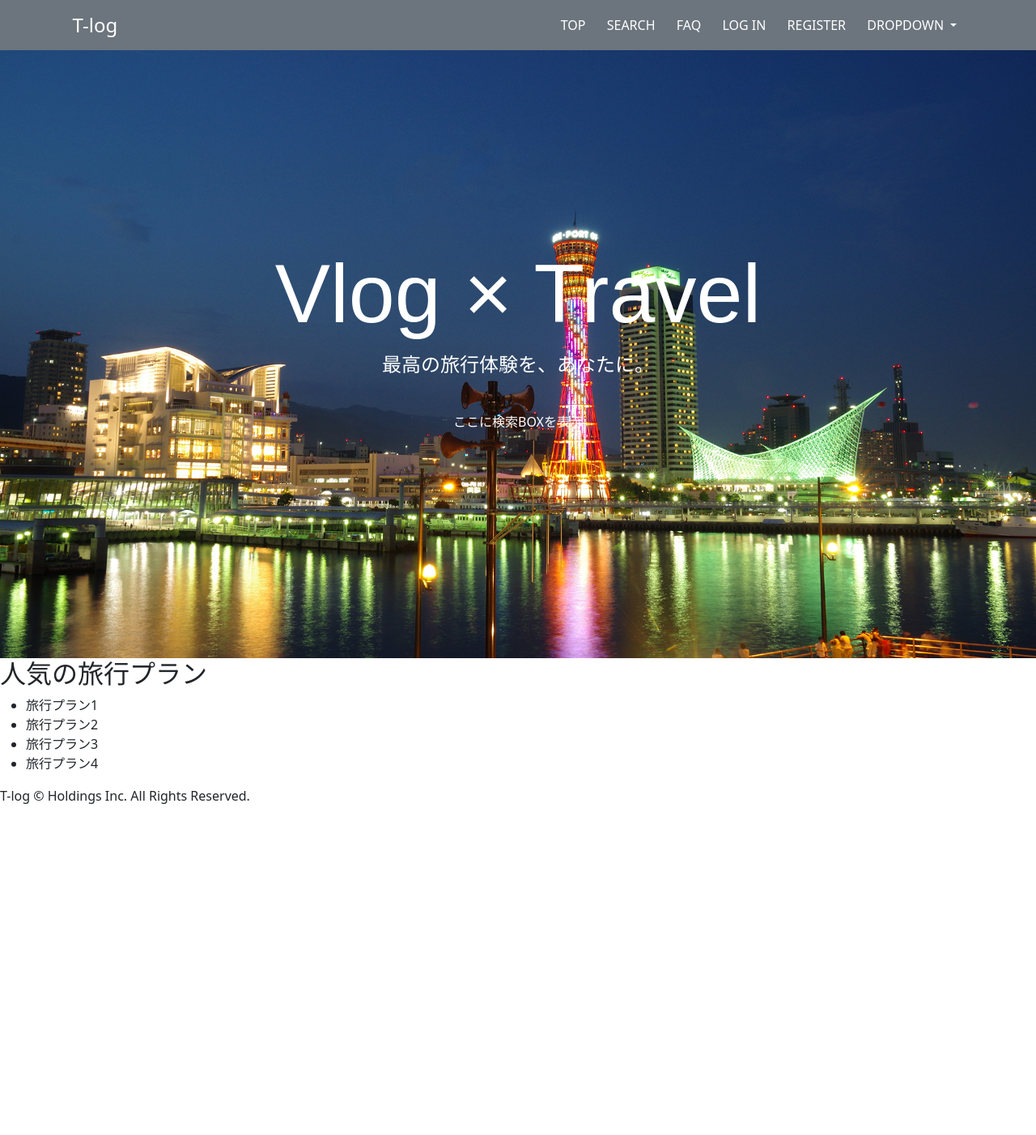
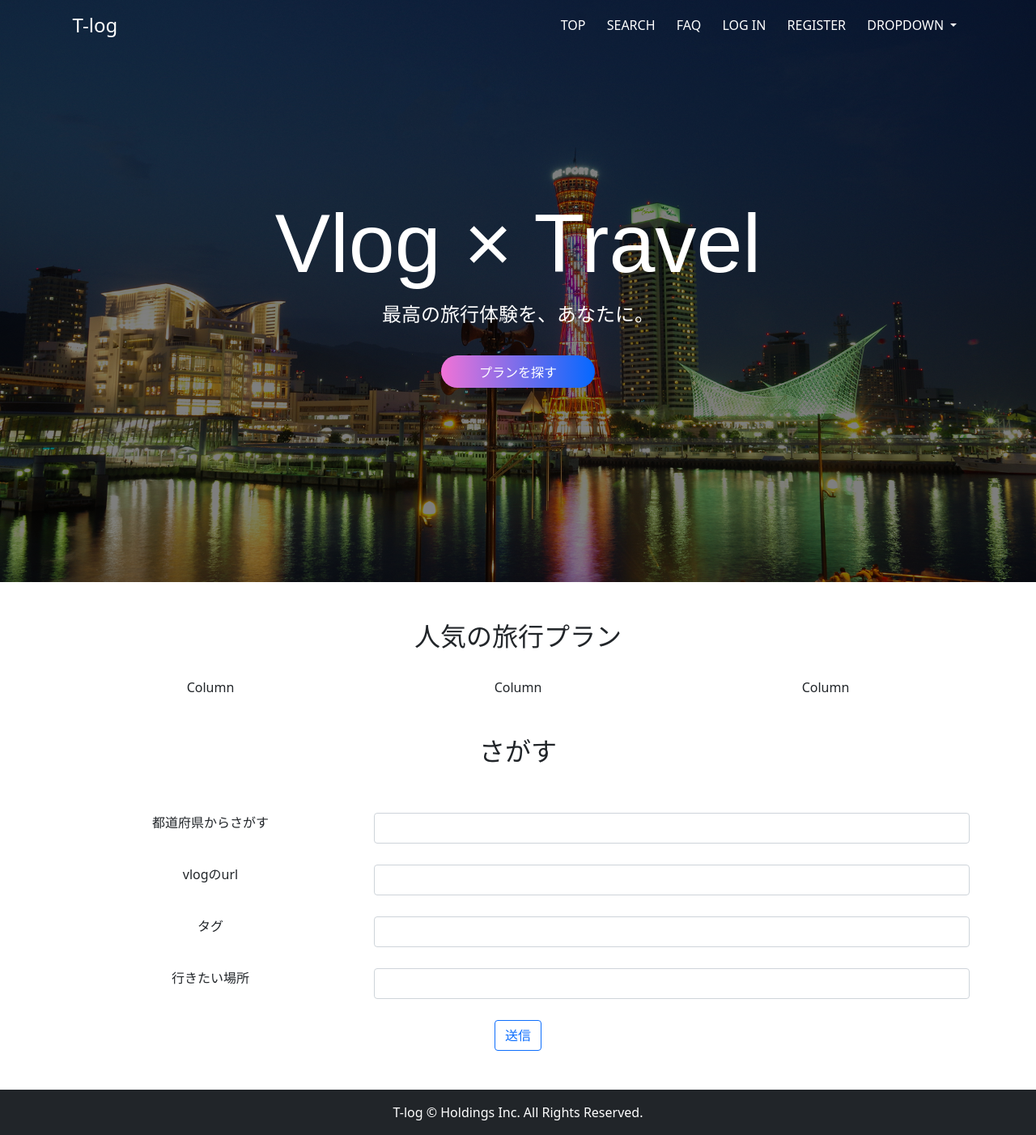
Before and after one commit to raddykassy/Rotom, a Flask app: page / in a window 1280 px wide. Shown: the whole page at 81% size. Before the commit the page ends 993 px from the top, so only its background shows below. Run offline with Flask 2, Linux system fonts and the light colour scheme; some web fonts are replaced.

Commit message:
index.html UI追加

```diff
--- a/static/css/style.css
+++ b/static/css/style.css
@@ -1,10 +1,22 @@
 /* fonts */
 @import url('https://fonts.googleapis.com/css2?family=Zen+Old+Mincho:wght@700&display=swap');
 @import url('http://fonts.cdnfonts.com/css/ink-free');
+@import url('https://fonts.googleapis.com/css?family=Noto+Sans+JP&display=swap');
 /* end fonts */
 
+/* common */
+ul {
+    list-style-type: none;
+}
+/* common end */
 
 /* header */
+
+header {
+    position: fixed;
+    width: 100%;
+    z-index: 999;
+}
 
 .navbar-collapseEdit {
     flex-grow: 0;
@@ -20,6 +32,7 @@ ul li.item:not(:first-of-type) {
 
 .catch-phrase {
     font-family: 'Zen Old Mincho', serif;
+    margin-bottom: 2rem;
 }
 
 .catch-copy {
@@ -52,8 +65,42 @@ ul li.item:not(:first-of-type) {
     background-color: rgba(0,0,0,0.5);
 } */
 
-/*
+
 .headline {
+    z-index: 10;
+}
+
+.bg-img-blur {
     position: absolute;
+    z-index: 1;
     width: 100%;
-} */
+    height: auto;
+    top: 0;
+    right: 0;
+    left: 0;
+    bottom: 0;
+    background-color: rgba(0, 0, 0, 0.5);
+}
+
+.btn-search {
+    font-family: 'Noto Sans JP', sans-serif;
+    color: #FFFFFF;
+    border: none;
+    border-radius: 1.25rem;
+    background: linear-gradient(to right, #f173d6, #0468ff);
+    padding: 0.5rem 2.95rem;
+    border-color: aliceblue;
+}
+
+/* main end */
+
+
+/* form-search */
+.form-search {
+    text-align: center;
+}
+/* form-search end */
+
+/* footer */
+
+/* footer end */
--- a/templates/index.html
+++ b/templates/index.html
@@ -13,9 +13,9 @@
 <body>
     <!-- header -->
     <header class="header">
-        <nav class="navbar navbar-expand-lg navbar-light bg-secondary text-white">
+        <nav class="navbar navbar-expand-lg navbar-light .bg-transparent text-white">
             <div class="container-fluid hd-container">
-                <a class="navbar-brand text-white fs-4" href="#">T-log</a>
+                <a class="navbar-brand text-white fs-4 logo-" href="#">T-log</a>
                 <img src="" alt="">
                 <button class="navbar-toggler" type="button" data-bs-toggle="collapse" data-bs-target="#navbarNavDropdown" aria-controls="navbarNavDropdown" aria-expanded="false" aria-label="Toggle navigation">
                 <span class="navbar-toggler-icon"></span>
@@ -56,31 +56,81 @@
 
     <!-- main -->
     <main role="main" class="d-flex flex-column align-items-center mainContents">
+        <div class="bg-img-blur"></div>
         <div class="headline">
             <h1 class="catch-copy text-white">Vlog × Travel</h1>
             <p class="catch-phrase text-white fs-4">最高の旅行体験を、あなたに。</p>
-            <p class="text-white p-4">ここに検索BOXを表示</p>
+            <a href="#search"><button type="button" class="btn btn-search">プランを探す</button></a>
         </div>
     </main>
     <!-- end main -->
 
     <!-- showPlan -->
-    <section class="showPlan">
-        <div class="popularPlan">
-            <h2>人気の旅行プラン</h2>
-            <ul>
-                <li class="plan">旅行プラン1</li>
-                <li class="plan">旅行プラン2</li>
-                <li class="plan">旅行プラン3</li>
-                <li class="plan">旅行プラン4</li>
-            </ul>
+    <section class="mt-5 showPlan d-flex flex-column align-items-center">
+        <h2>人気の旅行プラン</h2>
+        <div class="container mt-4 popularPlan">
+            <div class="row row-cols-3 text-center">
+                <div class="col plan-item">Column</div>
+                <div class="col plan-item">Column</div>
+                <div class="col plan-item">Column</div>
+            </div>
         </div>
     </section>
     <!-- showPlan -->
 
-    <footer>
+    <section class="mt-5 d-flex flex-column align-items-center search" id="search">
+        <h2>さがす</h2>
+        <div class="container my-5">
+            <form class="form-search" method="POST" action="">
+                <div class="mb-4 form-group">
+                  <div class="row">
+                    <div class="col-md-4">
+                      <p class="text-center">都道府県からさがす</p>
+                    </div>
+                    <div class="col-md-8">
+                      <input type="email" name="email" class="form-control" placeholder="">
+                    </div>
+                  </div>
+                </div>
+                <div class="mb-4 form-group">
+                  <div class="row">
+                    <div class="col-md-4">
+                      <p class="text-center">vlogのurl</p>
+                    </div>
+                    <div class="col-md-8">
+                      <input type="text" name="name" class="form-control" placeholder="">
+                    </div>
+                  </div>
+                </div>
+                <div class="mb-4 form-group">
+                    <div class="row">
+                      <div class="col-md-4">
+                        <p class="text-center">タグ</p>
+                      </div>
+                      <div class="col-md-8">
+                        <input type="text" name="name" class="form-control" placeholder="">
+                      </div>
+                    </div>
+                  </div>
+                  <div class="mb-4 form-group">
+                    <div class="row">
+                      <div class="col-md-4">
+                        <p class="text-center">行きたい場所</p>
+                      </div>
+                      <div class="col-md-8">
+                        <input type="text" name="name" class="form-control" placeholder="">
+                      </div>
+                    </div>
+                  </div>
+                <button type="submit" class="btn btn-outline-primary">送信</button>
+              </form>
+        </div>
+    </section>
+
+
+    <footer class="text-center bg-dark p-3">
         <div class="copyright">
-           <p>T-log © Holdings Inc. All Rights Reserved.</p>
+           <span class="text-white">T-log © Holdings Inc. All Rights Reserved.</span>
         </div>
     </footer>
 
```
